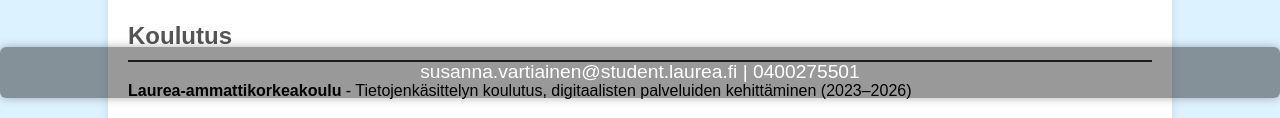
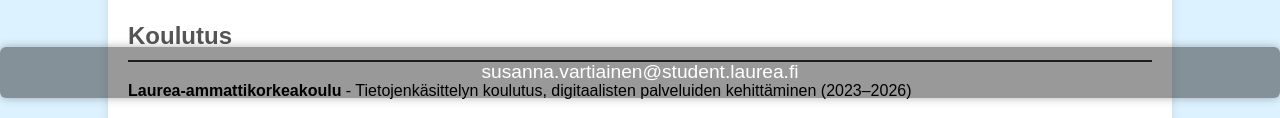
Before and after one commit to susannavartiainen/cv, a plain HTML site: page index.html in a window 1280 px wide. Shown: the part 682-800 px from the top of the page. Drawn offline with Linux system fonts and the light colour scheme.

Commit message:
Update index.html

```diff
--- a/index.html
+++ b/index.html
@@ -86,7 +86,7 @@
 		<h4>.</h4>
     </div>
 
-		<footer><div id="footerbar">susanna.vartiainen@student.laurea.fi | 0400275501</div></footer>
+		<footer><div id="footerbar">susanna.vartiainen@student.laurea.fi</div></footer>
 
 
 </body>
```
